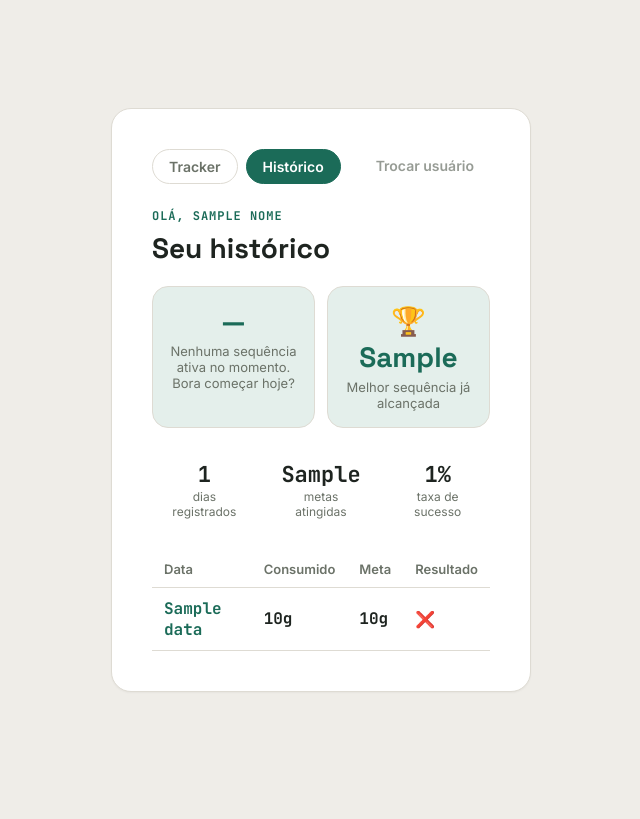
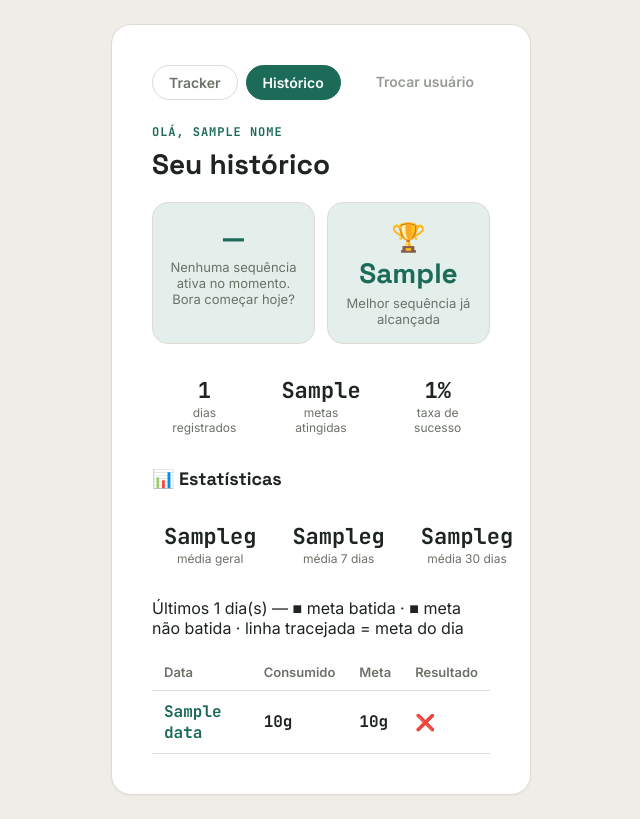
Before and after one commit to Arthur-Isidoro/Protein-Tracker, a Flask app: template templates/historico.html in a window 1280 px wide. Shown: the whole page, without its empty margins (319-959 px from the left). Before the commit the page ends 692 px from the top, so only its background shows below. Run offline with Flask 3, Linux system fonts and the light colour scheme; the template is opened without the code that fills it: most values are stand-ins (such as "Sample title", 1, 10 or a date in 2020).

Commit message:
Update historico.html
adiciona seção de estatísticas e gráfico de barras dos últimos 30 dias no histórico

```diff
--- a/templates/historico.html
+++ b/templates/historico.html
@@ -9,7 +9,7 @@
     <link rel="stylesheet" href="{{ url_for('static', filename='style.css') }}">
 </head>
 <body>
-    <main class="card">
+    <main class="card card-wide">
         <nav class="nav-tabs">
             <a href="{{ url_for('tracker') }}" class="nav-tab">Tracker</a>
             <a href="{{ url_for('historico') }}" class="nav-tab active">Histórico</a>
@@ -51,6 +51,35 @@
             </div>
         </div>
 
+        <h2 class="secao-titulo">📊 Estatísticas</h2>
+
+        <div class="resumo-grid">
+            <div class="resumo-item">
+                <span class="resumo-numero">{{ media_geral }}g</span>
+                <span class="resumo-label">média geral</span>
+            </div>
+            <div class="resumo-item">
+                <span class="resumo-numero">{{ media_7 }}g</span>
+                <span class="resumo-label">média 7 dias</span>
+            </div>
+            <div class="resumo-item">
+                <span class="resumo-numero">{{ media_30 }}g</span>
+                <span class="resumo-label">média 30 dias</span>
+            </div>
+        </div>
+
+        <div class="chart-wrap">
+            <div class="chart">
+                {% for d in grafico %}
+                <div class="chart-col" title="{{ d.dia_curto }}: {{ d.consumido }}g (meta {{ d.meta }}g)">
+                    <div class="chart-meta-line" style="bottom: {{ d.altura_meta }}%;"></div>
+                    <div class="chart-bar {{ 'chart-bar-ok' if d.bateu else 'chart-bar-fail' }}" style="height: {{ d.altura_barra }}%;"></div>
+                </div>
+                {% endfor %}
+            </div>
+        </div>
+        <p class="chart-legend">Últimos {{ grafico|length }} dia(s) — <span class="legenda-ok">■</span> meta batida · <span class="legenda-fail">■</span> meta não batida · linha tracejada = meta do dia</p>
+
         <div class="table-wrap">
             <table class="historico-table">
                 <thead>
```
